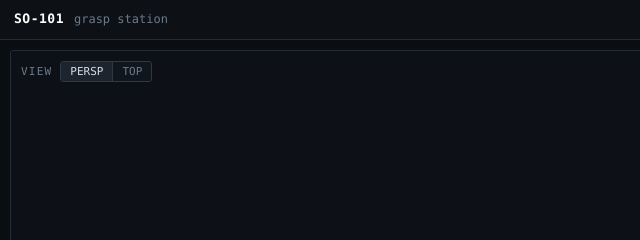
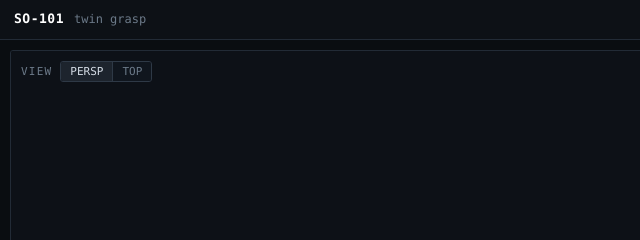
Before and after one commit to romanoen/twin-grasp, a website: page ui/index.html in a window 1280 px wide. Shown: the top 240 px of the page, 0-640 px from the left. Drawn offline with nearby package versions, Linux system fonts and the light colour scheme; no server answers; animation ran at ten frames a second.

Commit message:
Rename project to Twin Grasp

```diff
--- a/ui/index.html
+++ b/ui/index.html
@@ -2,13 +2,13 @@
 <html lang="en">
 <head>
   <meta charset="utf-8"><meta name="viewport" content="width=device-width,initial-scale=1">
-  <title>SO-101 Grasp Station</title>
+  <title>Twin Grasp · SO-101</title>
   <link rel="stylesheet" href="style.css">
   <script type="importmap">{"imports":{"three":"./node_modules/three/build/three.module.js","three/addons/":"./node_modules/three/examples/jsm/"}}</script>
 </head>
 <body>
   <header>
-    <div class="brand"><span class="logo">SO-101</span><span class="sub">grasp station</span></div>
+    <div class="brand"><span class="logo">SO-101</span><span class="sub">twin grasp</span></div>
     <div class="leds">
       <span class="led" id="led-link"><i></i>LINK</span>
       <span class="led" id="led-arm"><i></i>ARM</span>
--- a/ui/package.json
+++ b/ui/package.json
@@ -1,5 +1,5 @@
 {
-  "name": "so101-grasp-station-ui",
+  "name": "twin-grasp-ui",
   "private": true,
   "version": "0.1.0",
   "type": "module",
```
Also changed, not shown: README.md, 1 other file.
